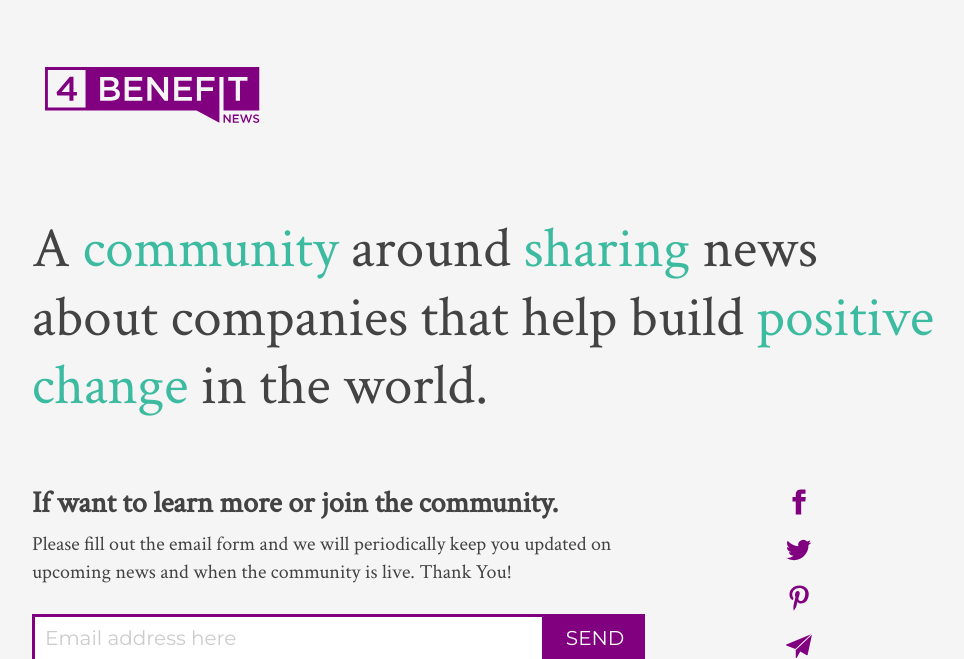
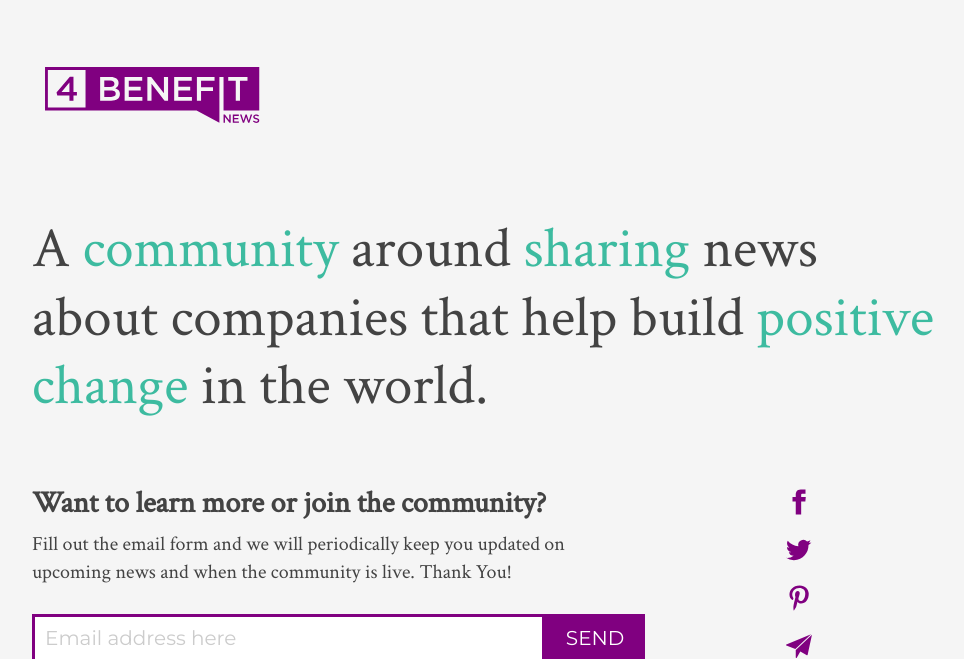
Before and after one commit to whosdustin/benefitnews, a Jekyll site: the page built from index.html, in a window 1280 px wide, cut to the strip 0-659 px from the top of the page. Shown: the whole strip, without its empty margins (148-1112 px from the left). Built offline with Jekyll 4.4.1, drawn with Linux system fonts in a browser that asks for light colours.

Commit message:
text change

```diff
--- a/index.html
+++ b/index.html
@@ -7,8 +7,8 @@ title: Home
 
 <section class="row">
   <div class="column -eight">
-    <h2>If want to learn more or join the community.</h2>
-    <p>Please fill out the email form and we will periodically keep you updated on upcoming news and when the community is live. Thank You!</p>
+    <h2>Want to learn more or join the community?</h2>
+    <p>Fill out the email form and we will periodically keep you updated on upcoming news and when the community is live. Thank You!</p>
 <br>
 
 <!-- Begin Mailerlite Form -->
```
